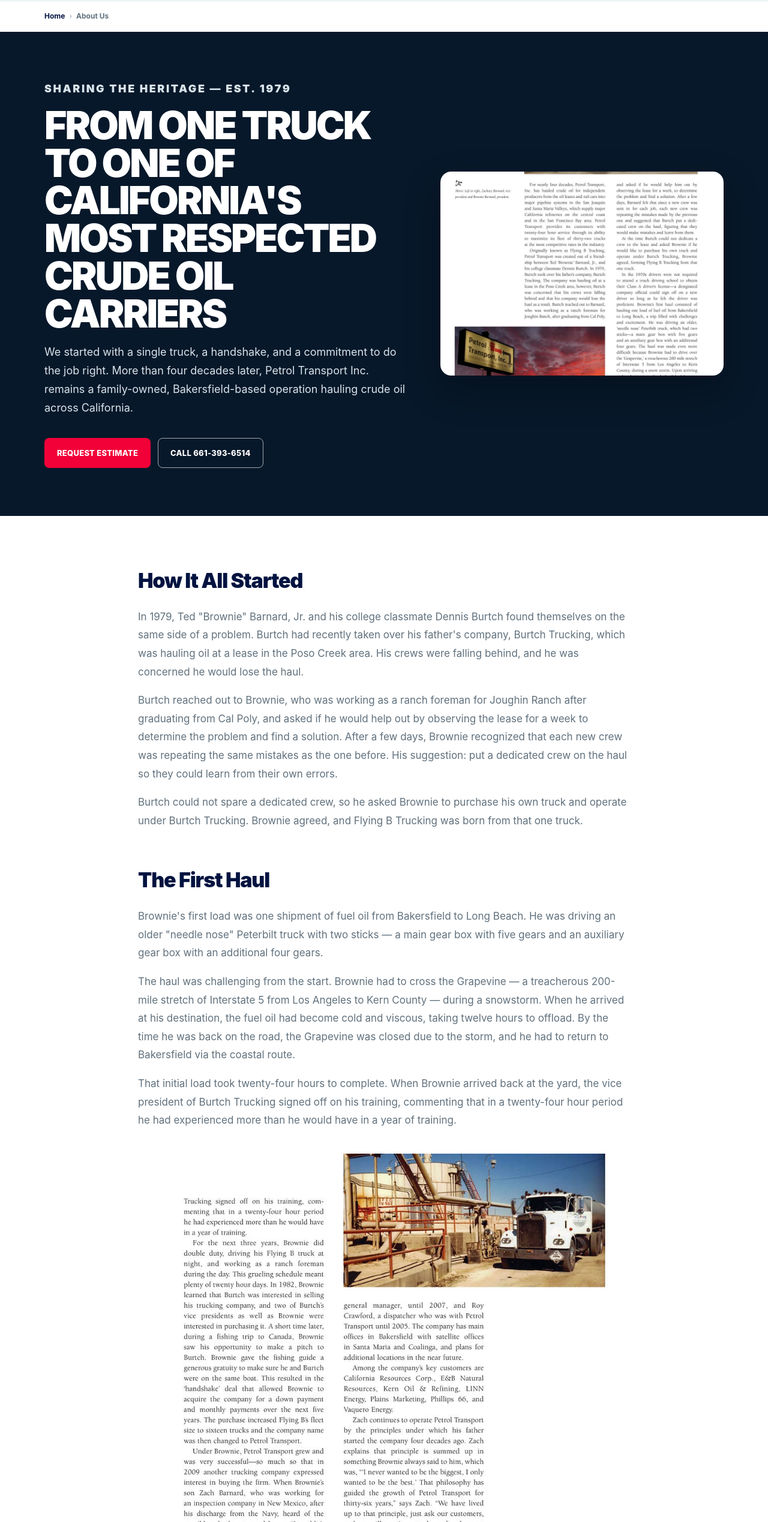
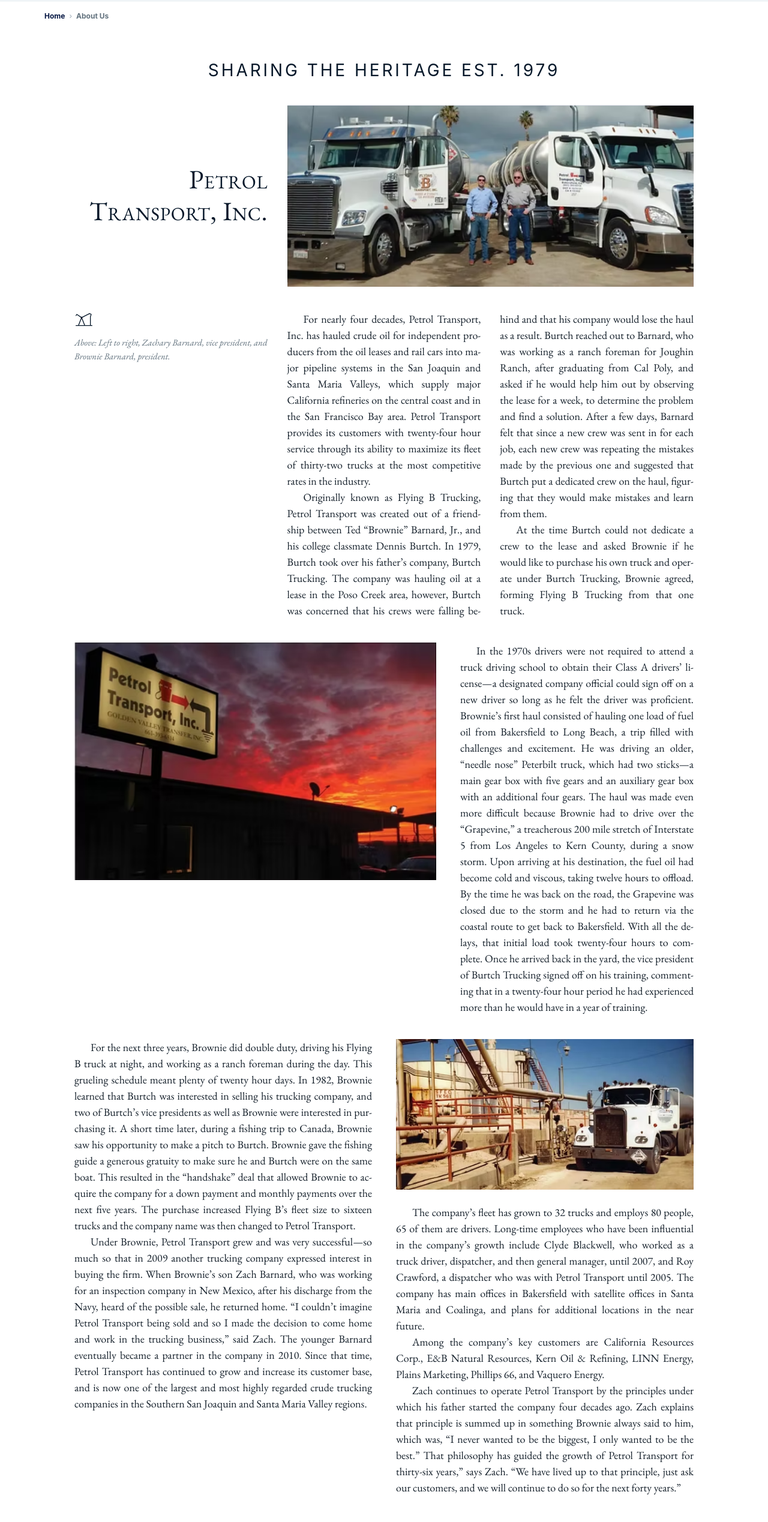
Before and after one commit to joshuawyrick/petrol, a website: page website/about-us/index.html in a window 1280 px wide. Shown: the part 83-2620 px from the top of the page at 60% size. Drawn offline with nearby package versions, Linux system fonts and the light colour scheme.

Commit message:
Update About page with new layout

```diff
--- a/website/about-us/index.html
+++ b/website/about-us/index.html
@@ -12,14 +12,17 @@
   <meta property="og:title" content="About Petrol Transport Inc. | Sharing the Heritage Since 1979">
   <meta property="og:description" content="From one truck and a handshake in 1979 to one of California's most respected crude oil carriers. Learn the story of Petrol Transport Inc.">
   <meta property="og:url" content="https://www.petroltransportinc.com/about-us">
-  <meta property="og:image" content="https://www.petroltransportinc.com/assets/images/heritage-barnard-family.jpg">
+  <meta property="og:image" content="https://www.petroltransportinc.com/assets/images/crude-oil-transportation-bakersfield.png">
   <meta property="og:image:alt" content="Zachary Barnard and Brownie Barnard, leaders of Petrol Transport Inc., standing in front of company trucks">
   <meta name="twitter:card" content="summary_large_image">
   <meta name="twitter:title" content="About Petrol Transport Inc. | Sharing the Heritage Since 1979">
   <meta name="twitter:description" content="From one truck and a handshake in 1979 to one of California's most respected crude oil carriers.">
-  <meta name="twitter:image" content="https://www.petroltransportinc.com/assets/images/heritage-barnard-family.jpg">
+  <meta name="twitter:image" content="https://www.petroltransportinc.com/assets/images/crude-oil-transportation-bakersfield.png">
   <meta name="theme-color" content="#001340">
   <link rel="icon" href="/assets/images/favicon.png" type="image/png">
+  <link rel="preconnect" href="https://fonts.googleapis.com">
+  <link rel="preconnect" href="https://fonts.gstatic.com" crossorigin>
+  <link rel="stylesheet" href="https://fonts.googleapis.com/css2?family=EB+Garamond:ital,wght@0,400;0,500;1,400&display=swap">
   <link rel="stylesheet" href="/assets/css/site.css">
   <script type="application/ld+json">{"@context":"https://schema.org","@type":"BreadcrumbList","itemListElement":[{"@type":"ListItem","position":1,"name":"Home","item":"https://www.petroltransportinc.com/"},{"@type":"ListItem","position":2,"name":"About Us","item":"https://www.petroltransportinc.com/about-us"}]}</script>
 </head>
@@ -38,75 +41,62 @@
 
 <main id="main">
 <nav class="breadcrumbs" aria-label="Breadcrumb"><a href="/">Home</a><span>›</span><strong>About Us</strong></nav>
-<section class="page-hero"><div class="page-hero-inner"><div><p class="eyebrow">Sharing the Heritage — Est. 1979</p><h1>From One Truck to One of California's Most Respected Crude Oil Carriers</h1><p>We started with a single truck, a handshake, and a commitment to do the job right. More than four decades later, Petrol Transport Inc. remains a family-owned, Bakersfield-based operation hauling crude oil across California.</p><div class="hero-actions"><a class="btn btn-primary" href="/request-transportation">Request Estimate</a><a class="btn btn-outline" href="tel:+16613936514">Call 661-393-6514</a></div></div><div class="page-hero-media"><img src="/assets/images/heritage-barnard-family.jpg" alt="Zachary Barnard, Vice President, and Brownie Barnard, President of Petrol Transport Inc., standing in front of company fleet" width="980" height="1228" fetchpriority="high"></div></div></section>
+<article class="heritage-article">
+  <p class="heritage-kicker">Sharing the Heritage Est. 1979</p>
 
-<section class="section"><div class="container heritage-story">
-  <div class="heritage-chapter">
-    <h2>How It All Started</h2>
-    <p>In 1979, Ted "Brownie" Barnard, Jr. and his college classmate Dennis Burtch found themselves on the same side of a problem. Burtch had recently taken over his father's company, Burtch Trucking, which was hauling oil at a lease in the Poso Creek area. His crews were falling behind, and he was concerned he would lose the haul.</p>
-    <p>Burtch reached out to Brownie, who was working as a ranch foreman for Joughin Ranch after graduating from Cal Poly, and asked if he would help out by observing the lease for a week to determine the problem and find a solution. After a few days, Brownie recognized that each new crew was repeating the same mistakes as the one before. His suggestion: put a dedicated crew on the haul so they could learn from their own errors.</p>
-    <p>Burtch could not spare a dedicated crew, so he asked Brownie to purchase his own truck and operate under Burtch Trucking. Brownie agreed, and Flying B Trucking was born from that one truck.</p>
+  <header class="heritage-opening">
+    <div class="heritage-title-block">
+      <h1 class="heritage-title">Petrol<br>Transport, Inc.</h1>
+    </div>
+    <figure class="heritage-figure heritage-figure-lead">
+      <img src="/assets/images/crude-oil-transportation-bakersfield.png" alt="Zachary Barnard, vice president, and Brownie Barnard, president, standing between a Flying B Transport truck and a Petrol Transport tanker truck in Bakersfield" width="749" height="335" fetchpriority="high">
+    </figure>
+  </header>
+
+  <div class="heritage-row heritage-row-intro">
+    <aside class="heritage-caption">
+      <svg class="heritage-pump" viewBox="0 0 48 40" aria-hidden="true"><path d="M4 36h40M10 36l8-20M26 36l-8-20M18 16 6 8M18 16l20-10M38 6l4 2-2 6M40 14v22M36 36h8M6 8l-2 3" fill="none" stroke="currentColor" stroke-width="2" stroke-linecap="round" stroke-linejoin="round"/><circle cx="18" cy="16" r="2" fill="currentColor"/></svg>
+      <p><em>Above: Left to right, Zachary Barnard, vice president, and Brownie Barnard, president.</em></p>
+    </aside>
+    <div class="heritage-columns">
+      <p>For nearly four decades, Petrol Transport, Inc. has hauled crude oil for independent producers from the oil leases and rail cars into major pipeline systems in the San Joaquin and Santa Maria Valleys, which supply major California refineries on the central coast and in the San Francisco Bay area. Petrol Transport provides its customers with twenty-four hour service through its ability to maximize its fleet of thirty-two trucks at the most competitive rates in the industry.</p>
+      <p>Originally known as Flying B Trucking, Petrol Transport was created out of a friendship between Ted &ldquo;Brownie&rdquo; Barnard, Jr., and his college classmate Dennis Burtch. In 1979, Burtch took over his father&rsquo;s company, Burtch Trucking. The company was hauling oil at a lease in the Poso Creek area, however, Burtch was concerned that his crews were falling behind and that his company would lose the haul as a result. Burtch reached out to Barnard, who was working as a ranch foreman for Joughin Ranch, after graduating from Cal Poly, and asked if he would help him out by observing the lease for a week, to determine the problem and find a solution. After a few days, Barnard felt that since a new crew was sent in for each job, each new crew was repeating the mistakes made by the previous one and suggested that Burtch put a dedicated crew on the haul, figuring that they would make mistakes and learn from them.</p>
+      <p>At the time Burtch could not dedicate a crew to the lease and asked Brownie if he would like to purchase his own truck and operate under Burtch Trucking, Brownie agreed, forming Flying B Trucking from that one truck.</p>
+    </div>
   </div>
 
-  <div class="heritage-chapter">
-    <h2>The First Haul</h2>
-    <p>Brownie's first load was one shipment of fuel oil from Bakersfield to Long Beach. He was driving an older "needle nose" Peterbilt truck with two sticks — a main gear box with five gears and an auxiliary gear box with an additional four gears.</p>
-    <p>The haul was challenging from the start. Brownie had to cross the Grapevine — a treacherous 200-mile stretch of Interstate 5 from Los Angeles to Kern County — during a snowstorm. When he arrived at his destination, the fuel oil had become cold and viscous, taking twelve hours to offload. By the time he was back on the road, the Grapevine was closed due to the storm, and he had to return to Bakersfield via the coastal route.</p>
-    <p>That initial load took twenty-four hours to complete. When Brownie arrived back at the yard, the vice president of Burtch Trucking signed off on his training, commenting that in a twenty-four hour period he had experienced more than he would have in a year of training.</p>
-    <figure class="heritage-photo">
-      <img src="/assets/images/heritage-company-story.jpg" alt="The Petrol Transport Inc. and Golden Valley Transfer company sign, historical company photos, and tanker truck operations" width="980" height="1223" loading="lazy">
+  <div class="heritage-row heritage-row-left-photo">
+    <figure class="heritage-figure">
+      <img src="/assets/images/petrol-transport-inc-bakersfield.png" alt="The Petrol Transport, Inc. and Golden Valley Transfer, Inc. sign glowing against a red Bakersfield sunset" width="650" height="427" loading="lazy">
     </figure>
+    <div class="heritage-text">
+      <p>In the 1970s drivers were not required to attend a truck driving school to obtain their Class A drivers&rsquo; license&mdash;a designated company official could sign off on a new driver so long as he felt the driver was proficient. Brownie&rsquo;s first haul consisted of hauling one load of fuel oil from Bakersfield to Long Beach, a trip filled with challenges and excitement. He was driving an older, &ldquo;needle nose&rdquo; Peterbilt truck, which had two sticks&mdash;a main gear box with five gears and an auxiliary gear box with an additional four gears. The haul was made even more difficult because Brownie had to drive over the &ldquo;Grapevine,&rdquo; a treacherous 200 mile stretch of Interstate 5 from Los Angeles to Kern County, during a snow storm. Upon arriving at his destination, the fuel oil had become cold and viscous, taking twelve hours to offload. By the time he was back on the road, the Grapevine was closed due to the storm and he had to return via the coastal route to get back to Bakersfield. With all the delays, that initial load took twenty-four hours to complete. Once he arrived back in the yard, the vice president of Burtch Trucking signed off on his training, commenting that in a twenty-four hour period he had experienced more than he would have in a year of training.</p>
+    </div>
   </div>
 
-  <div class="heritage-chapter">
-    <h2>Building the Company</h2>
-    <p>For the next three years, Brownie did double duty — driving his Flying B truck at night and working as a ranch foreman during the day. The grueling schedule meant plenty of twenty-hour days.</p>
-    <p>In 1982, Brownie learned that Burtch was interested in selling his trucking company. Two of Burtch's vice presidents, as well as Brownie, were interested in purchasing it. A short time later, during a fishing trip to Canada, Brownie saw his opportunity. He gave the fishing guide a generous gratuity to make sure he and Burtch ended up on the same boat — and made his pitch.</p>
-    <p>The result was a handshake deal that allowed Brownie to acquire the company with a down payment and monthly payments over the next five years. The purchase increased Flying B's fleet to sixteen trucks, and the company name was changed to Petrol Transport.</p>
+  <div class="heritage-row heritage-row-right-photo">
+    <div class="heritage-text">
+      <p>For the next three years, Brownie did double duty, driving his Flying B truck at night, and working as a ranch foreman during the day. This grueling schedule meant plenty of twenty hour days. In 1982, Brownie learned that Burtch was interested in selling his trucking company, and two of Burtch&rsquo;s vice presidents as well as Brownie were interested in purchasing it. A short time later, during a fishing trip to Canada, Brownie saw his opportunity to make a pitch to Burtch. Brownie gave the fishing guide a generous gratuity to make sure he and Burtch were on the same boat. This resulted in the &ldquo;handshake&rdquo; deal that allowed Brownie to acquire the company for a down payment and monthly payments over the next five years. The purchase increased Flying B&rsquo;s fleet size to sixteen trucks and the company name was then changed to Petrol Transport.</p>
+      <p>Under Brownie, Petrol Transport grew and was very successful&mdash;so much so that in 2009 another trucking company expressed interest in buying the firm. When Brownie&rsquo;s son Zach Barnard, who was working for an inspection company in New Mexico, after his discharge from the Navy, heard of the possible sale, he returned home. &ldquo;I couldn&rsquo;t imagine Petrol Transport being sold and so I made the decision to come home and work in the trucking business,&rdquo; said Zach. The younger Barnard eventually became a partner in the company in 2010. Since that time, Petrol Transport has continued to grow and increase its customer base, and is now one of the largest and most highly regarded crude trucking companies in the Southern San Joaquin and Santa Maria Valley regions.</p>
+    </div>
+    <div class="heritage-side">
+      <figure class="heritage-figure">
+        <img src="/assets/images/petroleum-transportation-company-bakersfield.png" alt="An early Petrol Transport tanker truck parked beside storage tanks and piping at a California oil facility" width="519" height="263" loading="lazy">
+      </figure>
+      <div class="heritage-text">
+        <p>The company&rsquo;s fleet has grown to 32 trucks and employs 80 people, 65 of them are drivers. Long-time employees who have been influential in the company&rsquo;s growth include Clyde Blackwell, who worked as a truck driver, dispatcher, and then general manager, until 2007, and Roy Crawford, a dispatcher who was with Petrol Transport until 2005. The company has main offices in Bakersfield with satellite offices in Santa Maria and Coalinga, and plans for additional locations in the near future.</p>
+        <p>Among the company&rsquo;s key customers are California Resources Corp., E&amp;B Natural Resources, Kern Oil &amp; Refining, LINN Energy, Plains Marketing, Phillips 66, and Vaquero Energy.</p>
+        <p>Zach continues to operate Petrol Transport by the principles under which his father started the company four decades ago. Zach explains that principle is summed up in something Brownie always said to him, which was, &ldquo;I never wanted to be the biggest, I only wanted to be the best.&rdquo; That philosophy has guided the growth of Petrol Transport for thirty-six years,&rdquo; says Zach. &ldquo;We have lived up to that principle, just ask our customers, and we will continue to do so for the next forty years.&rdquo;</p>
+      </div>
+    </div>
   </div>
 
-  <div class="heritage-chapter">
-    <h2>The Next Generation</h2>
-    <p>Under Brownie, Petrol Transport grew and became very successful — so much so that in 2009 another trucking company expressed interest in buying the firm. When Brownie's son Zach Barnard, who was working for an inspection company in New Mexico after his discharge from the Navy, heard of the possible sale, he returned home.</p>
-    <blockquote class="heritage-quote">"I couldn't imagine Petrol Transport being sold and so I made the decision to come home and work in the trucking business."<cite>— Zach Barnard</cite></blockquote>
-    <p>Zach became a partner in 2010. Since that time, Petrol Transport has continued to grow and increase its customer base, and is now one of the largest and most highly regarded crude trucking companies in the Southern San Joaquin and Santa Maria Valley regions.</p>
-  </div>
+  <figure class="heritage-figure heritage-figure-closing">
+    <img src="/assets/images/kern-county-crude-oil-transportation-company.png" alt="A Petrol Transport crude oil tanker truck silhouetted against a fiery orange Kern County sunset" width="583" height="342" loading="lazy">
+  </figure>
 
-  <div class="heritage-chapter">
-    <h2>Our Guiding Principle</h2>
-    <p>Zach continues to operate Petrol Transport by the principles under which his father started the company more than four decades ago. Brownie always said:</p>
-    <blockquote class="heritage-quote heritage-quote-large">"I never wanted to be the biggest, I only wanted to be the best."<cite>— Ted "Brownie" Barnard, Jr.</cite></blockquote>
-    <p>"We have lived up to that principle, just ask our customers, and we will continue to do so for the next forty years," says Zach.</p>
-    <figure class="heritage-photo">
-      <img src="/assets/images/petrol-transport-crude-oil-transportation-california.webp" alt="Petrol Transport fleet at sunset in Bakersfield, California" width="1206" height="570" loading="lazy">
-    </figure>
-  </div>
-</div></section>
-
-<section class="section section-ice"><div class="container"><p class="eyebrow">Petrol Transport today</p><h2>By the Numbers</h2>
-  <div class="trust-strip" style="margin-top:0;padding-top:0"><div class="trust-grid" style="border:1px solid var(--line);border-radius:var(--radius);overflow:hidden">
-    <div class="trust-item"><span class="trust-kicker">Founded</span><strong>1979</strong><span>Bakersfield, California</span></div>
-    <div class="trust-item"><span class="trust-kicker">Fleet</span><strong>32 Trucks</strong><span>Purpose-built tankers</span></div>
-    <div class="trust-item"><span class="trust-kicker">Team</span><strong>80 Employees</strong><span>65 professional drivers</span></div>
-    <div class="trust-item"><span class="trust-kicker">Dispatch</span><strong>24 / 7</strong><span>Every day of the year</span></div>
-  </div></div>
-</div></section>
-
-<section class="section section-light"><div class="container"><p class="eyebrow">Core values</p><h2>Driver Safety. Reliability. Efficiency.</h2><p class="lead-copy">These three principles have guided us since the day Brownie completed that first twenty-four-hour haul.</p>
-  <div class="cards">
-    <article class="card"><div class="icon-mark"></div><h3>Safety</h3><p>Every employee is thoroughly trained on hazardous material handling, FMCSA rules, DOT regulations, and job-specific safety duties. We are dedicated to protecting our people, our customers, and the environment.</p></article>
-    <article class="card"><div class="icon-mark"></div><h3>Reliability</h3><p>Our 24-hour dispatch center means you can reach a real person at any hour. Whether it is a scheduled haul, a last-minute change, or an urgent need, we are here to serve.</p></article>
-    <article class="card"><div class="icon-mark"></div><h3>Efficiency</h3><p>We keep a lean operation through smart logistics and decades of experience. The result: competitive rates and transportation that moves without unnecessary delay.</p></article>
-  </div>
-</div></section>
-
-<section class="section"><div class="container"><p class="eyebrow">Offices</p><h2>Where We Operate</h2>
-  <div class="cards">
-    <article class="card"><div class="icon-mark"></div><h3>Bakersfield (Headquarters)</h3><p>5502 S Granite Rd., Bakersfield, CA 93308. Our main office, dispatch center, and operations hub since the beginning.</p><p><a href="tel:+16613936514">661-393-6514</a></p></article>
-    <article class="card"><div class="icon-mark"></div><h3>Santa Maria</h3><p>Satellite office supporting Central Coast crude oil transportation operations in the Santa Maria Valley.</p></article>
-    <article class="card"><div class="icon-mark"></div><h3>Coalinga</h3><p>Satellite office supporting operations in the western San Joaquin Valley and surrounding oil-producing areas.</p></article>
-  </div>
-</div></section>
+  <p class="heritage-folio">Sharing the Heritage</p>
+</article>
 </main>
 
 <section class="callout"><div class="callout-inner"><div><h2>Need Transportation Support?</h2><p>Call our 24/7 dispatch or send well site details to our Bakersfield office.</p></div><div class="callout-actions"><a class="btn btn-primary" href="/request-transportation">Request Estimate</a><a class="btn btn-outline" href="tel:+16613936514">Call 661-393-6514</a></div></div></section>
--- a/website/assets/css/site.css
+++ b/website/assets/css/site.css
@@ -478,31 +478,88 @@ textarea { min-height: 150px; resize: vertical; }
   .callout h2 { font-size: 32px; }
 }
 
-/* Heritage story layout */
-.heritage-story { max-width: 820px; margin: 0 auto; }
-.heritage-chapter { margin-bottom: 64px; }
-.heritage-chapter:last-child { margin-bottom: 0; }
-.heritage-chapter h2 { font-size: 34px; margin-bottom: 24px; line-height: 1.2; }
-.heritage-chapter p { font-size: 17px; line-height: 1.8; color: var(--steel); margin-bottom: 16px; }
-.heritage-photo { margin: 40px 0; border-radius: var(--radius); overflow: hidden; }
-.heritage-photo img { width: 100%; height: auto; }
-.heritage-quote {
-  margin: 32px 0;
-  padding: 24px 32px;
-  border-left: 4px solid var(--red);
-  background: var(--light);
-  border-radius: 0 var(--radius) var(--radius) 0;
+/* Heritage article (About page) */
+.heritage-article {
+  --serif: "EB Garamond", Garamond, "Times New Roman", serif;
+  max-width: 1080px;
+  margin: 0 auto;
+  padding: 48px 24px 72px;
+  color: var(--ink);
+}
+.heritage-kicker {
+  margin: 0 0 40px;
+  text-align: center;
+  font-size: 28px;
+  font-weight: 400;
+  letter-spacing: .14em;
+  text-transform: uppercase;
+  color: var(--navy-deep);
+  line-height: 1.2;
+}
+.heritage-opening {
+  display: grid;
+  grid-template-columns: 1fr 2.1fr;
+  gap: 32px;
+  align-items: center;
+}
+.heritage-title-block { text-align: right; }
+.heritage-title {
+  margin: 0;
+  font-family: var(--serif);
+  font-weight: 400;
+  font-variant: small-caps;
+  font-size: 44px;
+  line-height: 1.2;
+  letter-spacing: .02em;
+  color: var(--navy-deep);
+}
+.heritage-figure { margin: 0; overflow: hidden; background: var(--light); }
+.heritage-figure img { width: 100%; height: auto; transition: transform .8s ease; }
+.heritage-figure:hover img { transform: scale(1.03); }
+
+.heritage-row { display: grid; gap: 40px; margin-top: 40px; align-items: start; }
+.heritage-row-intro { grid-template-columns: 1fr 2.1fr; gap: 32px; }
+.heritage-row-left-photo { grid-template-columns: 1.55fr 1fr; }
+.heritage-row-right-photo { grid-template-columns: 1fr 1fr; }
+.heritage-side { display: grid; gap: 24px; }
+
+.heritage-caption { color: var(--steel); font-family: var(--serif); font-size: 15px; line-height: 1.5; }
+.heritage-caption p { margin: 8px 0 0; }
+.heritage-pump { width: 32px; height: 28px; color: var(--navy-deep); }
+
+.heritage-columns { column-count: 2; column-gap: 32px; }
+.heritage-columns p, .heritage-text p {
+  margin: 0;
+  font-family: var(--serif);
   font-size: 18px;
-  font-style: italic;
-  line-height: 1.7;
-  color: var(--navy);
+  line-height: 1.5;
+  text-align: justify;
+  hyphens: auto;
+  text-indent: 1.5em;
 }
-.heritage-quote cite { display: block; margin-top: 12px; font-style: normal; font-weight: 700; font-size: 15px; color: var(--steel); }
-.heritage-quote-large { font-size: 22px; padding: 32px 40px; }
-@media (max-width: 600px) {
-  .heritage-chapter h2 { font-size: 26px; }
-  .heritage-quote { padding: 20px 24px; font-size: 16px; }
-  .heritage-quote-large { font-size: 18px; padding: 24px 28px; }
+.heritage-text { column-gap: 32px; }
+
+.heritage-figure-closing { width: 78%; margin: 48px 0 0 auto; }
+.heritage-folio {
+  margin: 24px 0 0;
+  text-align: right;
+  font-size: 13px;
+  letter-spacing: .4em;
+  text-transform: uppercase;
+  color: var(--steel);
+}
+
+@media (max-width: 900px) {
+  .heritage-article { padding: 32px 20px 56px; }
+  .heritage-kicker { font-size: 20px; margin-bottom: 24px; }
+  .heritage-opening, .heritage-row-intro, .heritage-row-left-photo, .heritage-row-right-photo { grid-template-columns: 1fr; gap: 24px; }
+  .heritage-row { margin-top: 24px; }
+  .heritage-title-block { text-align: left; }
+  .heritage-title { font-size: 36px; }
+  .heritage-opening .heritage-figure-lead { order: 2; }
+  .heritage-columns { column-count: 1; }
+  .heritage-columns p, .heritage-text p { text-align: left; hyphens: manual; font-size: 17px; line-height: 1.6; }
+  .heritage-figure-closing { width: 100%; margin-top: 32px; }
 }
 
 @media (prefers-reduced-motion: reduce) {
```
Also changed, not shown: website/assets/images/heritage-barnard-family.jpg (deleted), website/assets/images/heritage-company-story.jpg (deleted), website/assets/images/heritage-truck-photo.jpg (deleted).
